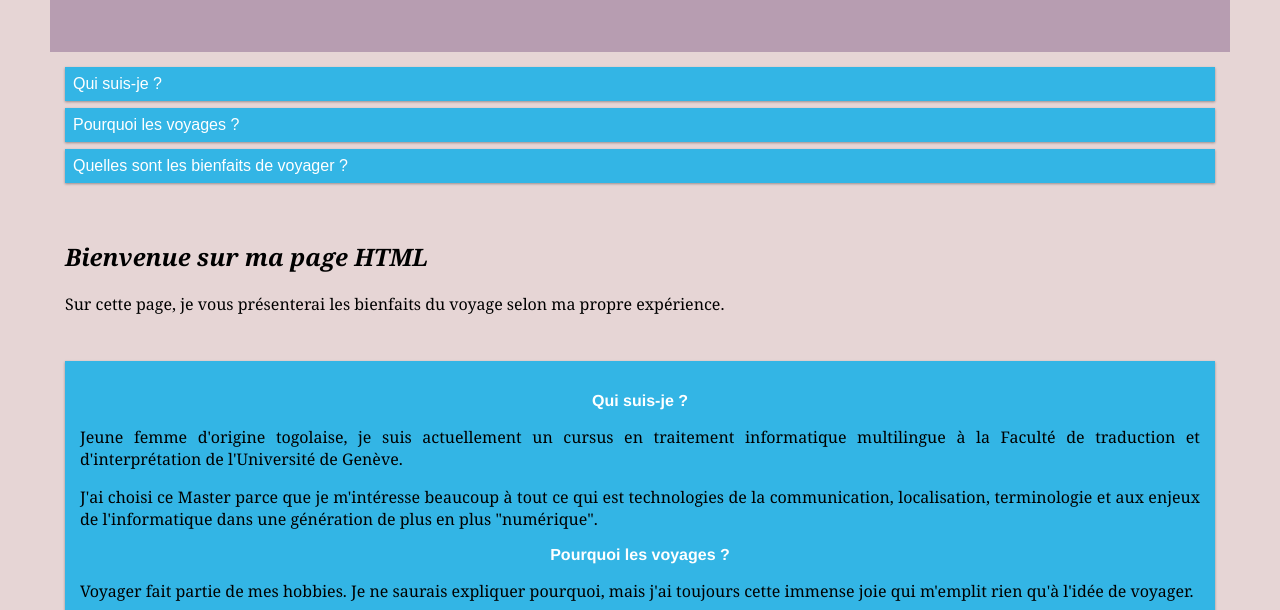
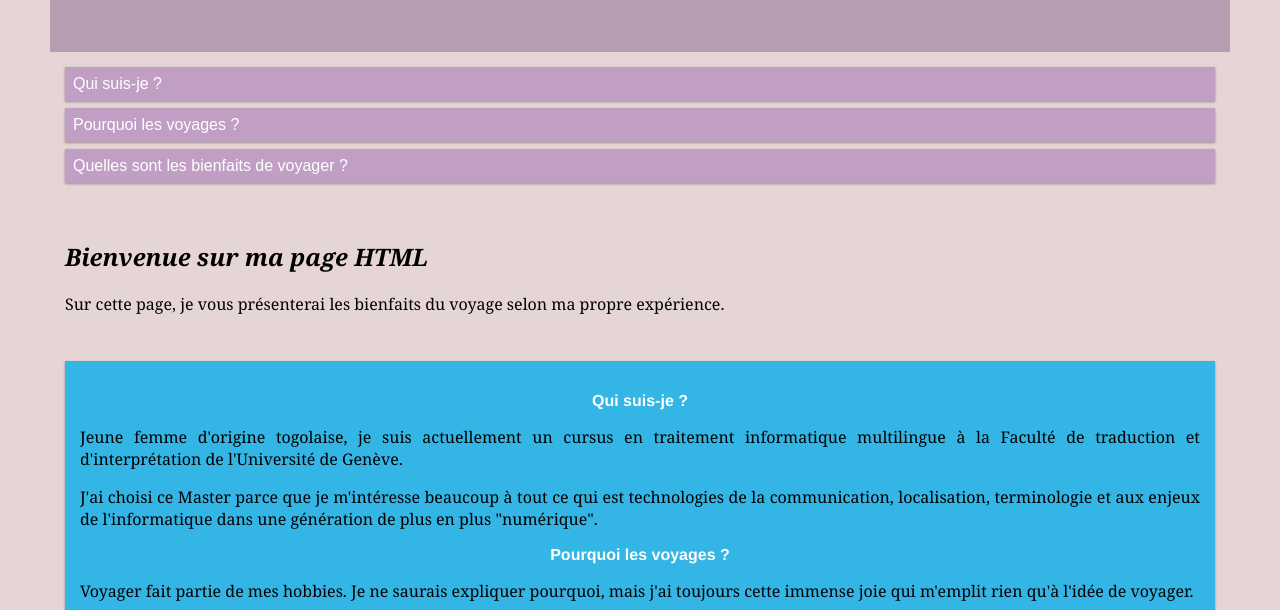
Before and after one commit to angela-kelia/angela-kelia.github.io, a plain HTML site: page index.html in a window 1280 px wide. Shown: the part 190-800 px from the top of the page. Drawn offline with Linux system fonts and the light colour scheme.

Commit message:
Update index.html

```diff
--- a/index.html
+++ b/index.html
@@ -77,7 +77,7 @@ p {
 .menu li {
   padding: 8px;
   margin-bottom: 7px;
-  background-color: #33b5e5;
+  background-color: #C19FC5;
   color: #ffffff;
   box-shadow: 0 1px 3px rgba(0,0,0,0.12), 0 1px 2px rgba(0,0,0,0.24);
 }
@@ -102,6 +102,7 @@ p {
   font-size: 12px;
   padding: 15px;
 }
+
 </style>
 
 </head>
```
